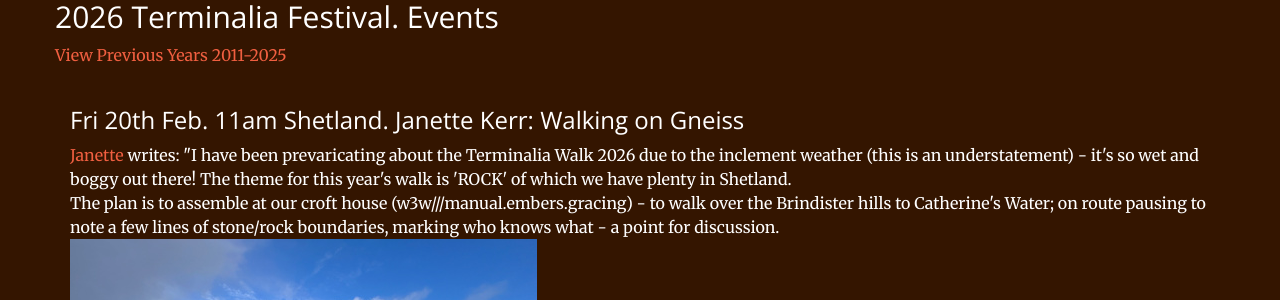
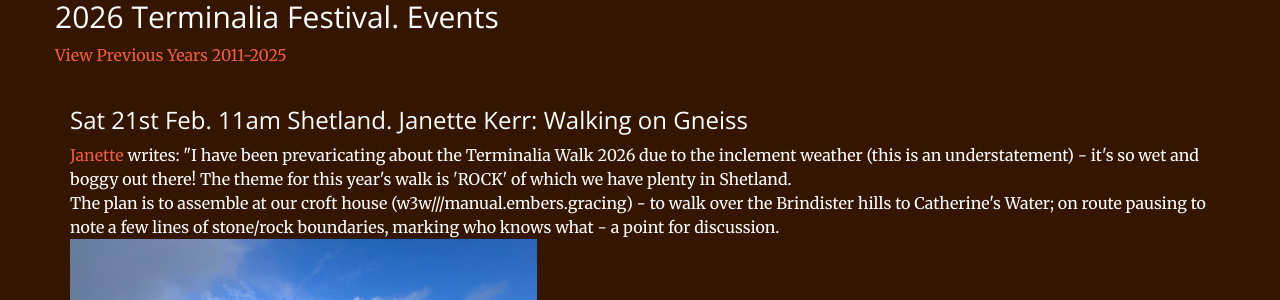
Before and after one commit to timwaters/terminalia, a Jekyll site: the page built from index.html, in a window 1280 px wide and 900 px high, scrolled down 1581 px. Shown: the part 157-457 px from the top of the window. Built offline with Jekyll 4.4.1, drawn with Linux system fonts in a browser that asks for light colours; some of the changed text lies outside the part shown.

Commit message:
update time

```diff
--- a/_includes/events.html
+++ b/_includes/events.html
@@ -13,7 +13,7 @@
 
       <div class="col-lg-12 col-lg-offset-0 text-left event">
 
-        <h3>Fri 20th Feb. 11am Shetland. Janette Kerr: Walking on Gneiss  </h3>
+        <h3>Sat 21st Feb. 11am Shetland. Janette Kerr: Walking on Gneiss  </h3>
         <p class="text">
         <a href="https://www.janettekerr.co.uk/">Janette</a> writes: "I have been prevaricating about the Terminalia Walk 2026 due to the inclement weather (this is an understatement) - it's so wet and boggy out there! The theme for this year's walk is 'ROCK' of which we have plenty in Shetland.
         <br />
@@ -28,7 +28,7 @@
         <p class="text-faded">
           Bring sandwiches/coffee/waterproof walking boots and clothing.  <br />
           Please contact Janette if you would like to join: janettekerr2@gmail.com<br />
-          Friday Feb 20th at 11am (weather dependent); Brindister, West Burrafirth, Shetland starting from w3w: manual.embers.gracing
+          Saturday Feb 21th at 11am (weather dependent); Brindister, West Burrafirth, Shetland starting from w3w: manual.embers.gracing
         </p>
       </div>
 
```
